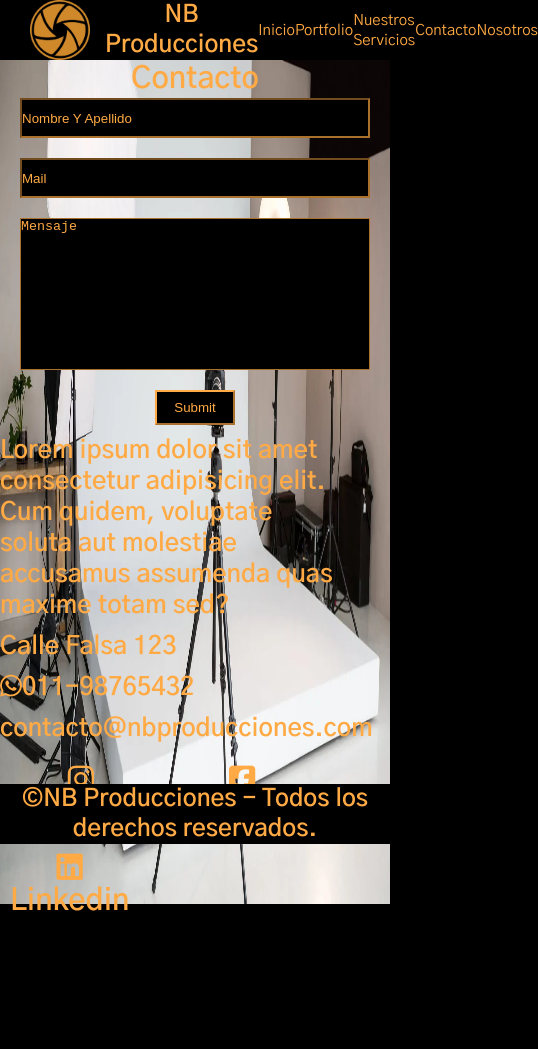
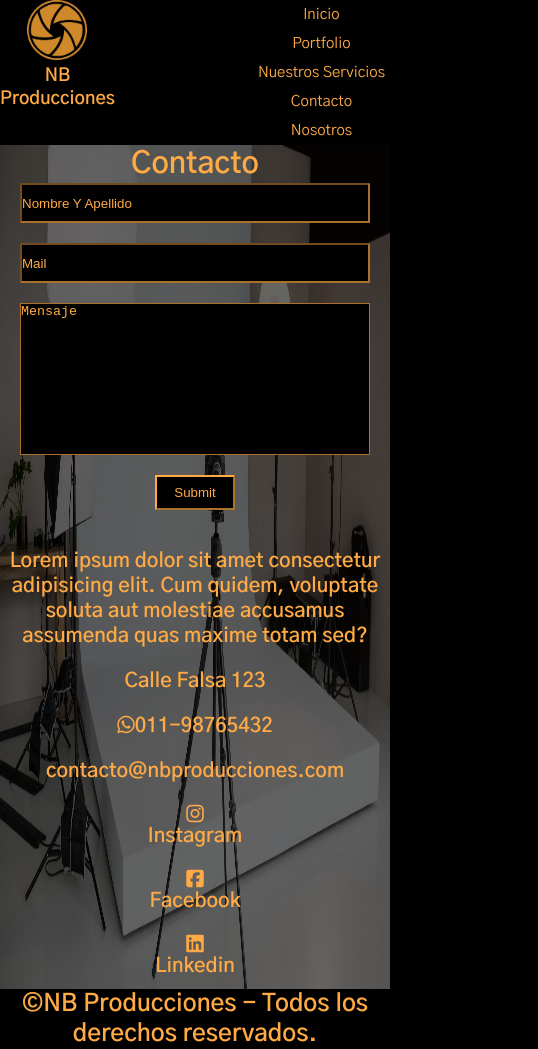
Before and after one commit to Eddumonte/PP49670, a plain HTML site: page pages/contacto.html in a window 390 px wide. Shown: the whole page, 538 px wide, since content can reach past the window. Before the commit the page ends 930 px from the top, so only its background shows below. Drawn offline with Linux system fonts and the light colour scheme.

Commit message:
media queries en hoja SASS aparte

```diff
--- a/pages/contacto.html
+++ b/pages/contacto.html
@@ -11,13 +11,13 @@
 <body>
     <header>
         <nav class="nav">
-            <a class="nav__a" href="../index.html"><img class="nav__logo" src="../image/SOLO-LOGO-DORADO-CON-FONDO-NEGRO.jpg" alt="Logo NB Producciones"><h2 class="nav__a-h2">NB Producciones</h2></a>
+            <a class="nav__a" href="../index.html"><img class="nav__logo" src="../image/SOLO-LOGO-DORADO-CON-FONDO-NEGRO.jpg" alt="Logo NB Producciones"><h2 class="nav__a-h2">NB <br class="nav__a-h2-br"> Producciones</h2></a>
             <ul class="nav__ul">
-                <li class="nav__ul__li"><a class="nav__ul-li-a" href="../index.html">Inicio</a></li>
-                <li class="nav__ul__li"><a class="nav__ul-li-a" href="portfolio.html">Portfolio</a></li>
-                <li class="nav__ul__li"><a class="nav__ul-li-a" href="nuestros-servicios.html">Nuestros Servicios</a></li>
-                <li class="nav__ul__li"><a class="nav__ul-li-a" href="#">Contacto</a></li>
-                <li class="nav__ul__li"><a class="nav__ul-li-a" href="nosotros.html">Nosotros</a></li>
+                <li class="nav__ul-li"><a class="nav__ul-li-a" href="../index.html">Inicio</a></li>
+                <li class="nav__ul-li"><a class="nav__ul-li-a" href="portfolio.html">Portfolio</a></li>
+                <li class="nav__ul-li"><a class="nav__ul-li-a" href="nuestros-servicios.html">Nuestros Servicios</a></li>
+                <li class="nav__ul-li"><a class="nav__ul-li-a" href="#">Contacto</a></li>
+                <li class="nav__ul-li"><a class="nav__ul-li-a" href="nosotros.html">Nosotros</a></li>
             </ul>
         </nav>
     </header>
--- a/sass/_footer.scss
+++ b/sass/_footer.scss
@@ -1,10 +1,9 @@
 .footer{
     width: 100vw;
     background-color: black;
-    position: fixed;
+    position: relative;
     text-align: center;
     bottom: 0;
-    z-index: 5;
 }
 .footer__h2{
     color: #fa4;
--- a/sass/_header.scss
+++ b/sass/_header.scss
@@ -1,7 +1,3 @@
-#header{
-
-}
-
 .nav{
     width: 100vw;
     display: flex;
@@ -31,9 +27,10 @@
     width: 50%;
     justify-content: space-around;
     align-items: center;
+    margin-right: 10px;
 }
 
-.nav__ul__li{
+.nav__ul-li{
     width: auto;
     list-style: none;
 }
@@ -47,8 +44,3 @@
     text-align: center;
     font-size: 20px;
 }
-@media (width<1000px){
-    .nav__ul-li-a{
-        font-size: 15px;
-    }
-}
--- a/sass/_main.scss
+++ b/sass/_main.scss
@@ -26,9 +26,8 @@ body {
         }
     }
 }
-
-.main__section-article-video {
-    width: 100%;
+.main__section-article{
+    overflow: hidden;
 }
 
 .main__section-img {
@@ -44,7 +43,6 @@ body {
 }
 
 h1{
-
     color: #fa4;
 }
 
@@ -65,11 +63,10 @@ p{
     }
 }
 #contact{
-    height: 45%;
+    height: auto;
     display: grid;
     grid-template-columns: 1fr 1fr;
     grid-template-rows: 1fr;
-    align-items: center;
     z-index: 1;
     background-color: #00000099;
     .contact__form{
@@ -83,16 +80,15 @@ p{
         }
     }
     .nombre, .mail {
-        width: 350px;
         height: 40px;
         text-transform: capitalize;
     }
     #textarea{
-        width: 350px;
         resize: none;
         text-transform: capitalize;
     }
     .nombre, .mail, #textarea{
+        width: 350px;
         border-color: #ffaa44aa;
         background-color: black;
         -webkit-text-fill-color: #fa4;
@@ -125,30 +121,3 @@ p{
         font-weight: bold;
     }
 }
-@media (max-width: 1100px){
-    .main__contact{
-        background-color: #00000099;
-        justify-content: center;
-
-    }
-    #contact{
-        display: grid;
-        grid-template-columns: 1fr;
-        grid-template-rows: 1fr 1fr;
-        background-color: #00000000;
-        height: 100vh;
-        width: auto;
-    }
-    .contact__data{
-        font-size: 10px;
-        width: auto;
-    }
-    .info{
-        width: 350px;
-    }
-    .redes{
-        display: block;
-        flex-direction: column;
-        font-size: 12px;
-    }
-}
--- /dev/null
+++ b/sass/_medias.scss
@@ -0,0 +1,79 @@
+@media (min-width:1260px){
+    .main__section-article-video {
+        width: 100%;
+    }
+}
+.nav__a-h2-br{
+    display: none;
+}
+@media (min-width: 1021px) and (max-width: 1150px){
+    .redes{
+        flex-direction: column;
+    }
+}
+
+@media /* (min-width: 600px) and */ (max-width: 1020px){
+    .nav__a-h2-br{
+        display: block;
+    }
+    .nav__ul-li{
+        width: auto;
+        padding: 8px;
+        display: flex;
+        &-a{
+        font-size: 15px;
+        }
+    }
+    .nav__a-h2{
+        font-size: 18px;
+
+    }
+    .main__contact{
+        background-color: #00000099;
+        justify-content: center;
+        #contact{
+            display: grid;
+            grid-template-columns: 1fr;
+            grid-template-rows: 1fr 1fr;
+            background-color: #00000099;
+            height: 100vh;
+            width: auto;
+        }
+        .contact__data{
+            text-align: center;
+            .info{
+                font-size: 20px;
+            }
+            .redes{
+                font-size: 20px;
+                flex-direction: column;
+            }
+        }
+    }
+}
+@media (max-width:599px){
+    #contact{
+        display: block;
+
+        .contact__form{
+            width: 100%;
+        }
+    }
+    .nav__ul{
+        display: grid;
+        margin: 0;
+        justify-content: flex-end;
+        &-li{
+            padding: 5px;
+        }
+    }
+    .contact__data{
+        display: grid;
+    }
+    .nav__a{
+        display: block;
+    }
+    .nav__logo{
+        margin: 0;
+    }
+}
--- a/sass/style.scss
+++ b/sass/style.scss
@@ -1,3 +1,4 @@
 @import "header";
+@import "main";
 @import "footer";
-@import "main";
+@import "medias";
```
Also changed, not shown: index.html (+5 -5 lines), pages/nosotros.html (+6 -6 lines), pages/nuestros-servicios.html (+5 -5 lines), pages/portfolio.html (+5 -5 lines), css/estilo.css, 1 other file.
